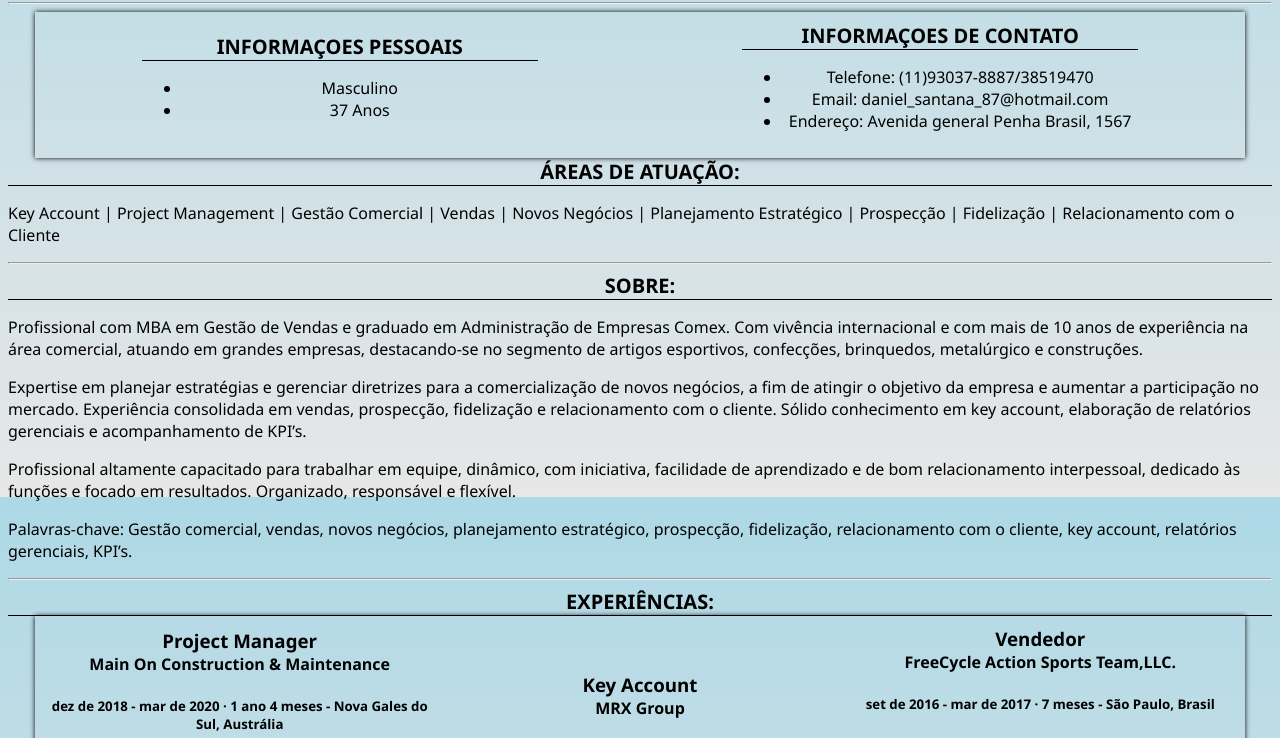
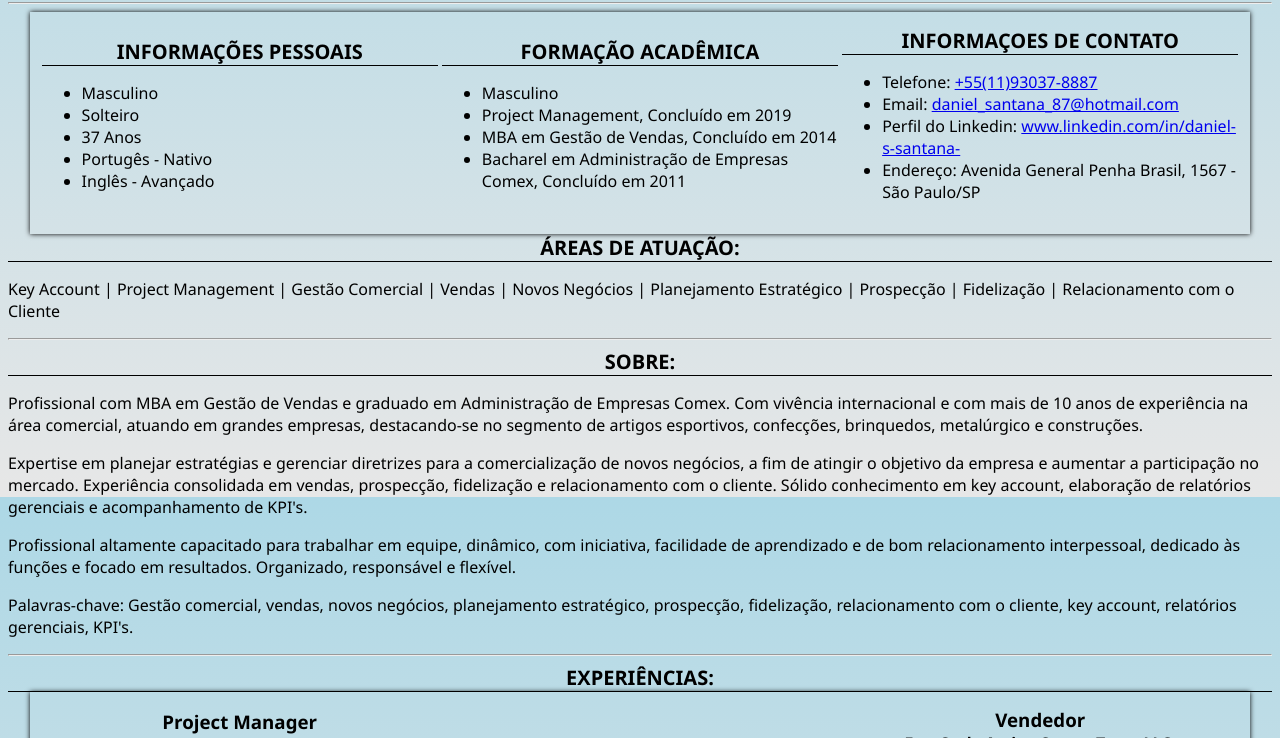
Before and after one commit to dsdaniel-santana/cv, a plain HTML site: page index.html in a window 1280 px wide. Shown: the part 303-1041 px from the top of the page. Drawn offline with Linux system fonts and the light colour scheme.

Commit message:
atualização CV

```diff
--- a/css/style.css
+++ b/css/style.css
@@ -24,7 +24,7 @@
     }
 
     h1 {
-        background-color: #0077D7;
+        background-color: #76b5e8;
         color: white;
         text-align: center;
         padding-top: 10px;
@@ -48,7 +48,7 @@
     }
 
     #box {box-shadow: black 0 0 5px;
-        padding: 5px;
+        padding: 10px;
         display: flex;
         justify-content: space-around;
         align-items: center;
@@ -68,7 +68,9 @@
    h1, h2, h3, h4, h5 p {
     margin: 0;
     padding: 0;
-}
+    }
+
+    li {text-align: left;}
 
 
 
--- a/index.html
+++ b/index.html
@@ -22,19 +22,36 @@
         <div id="box">
 
             <article>
-                <h2>Informaçoes Pessoais</h2>
+                <h2>Informações Pessoais</h2>
                 <ul>
                     <li>Masculino</li>
+                    <li>Solteiro</li>
                     <li>37 Anos</li>
+                    <li>Portugês - Nativo</li>
+                    <li>Inglês - Avançado</li>
+
                 </ul>
             </article>
 
             <article>
+                <h2>Formação Acadêmica</h2>
+                <ul>
+                    <li>Masculino</li>
+                    <li>Project Management, Concluído em 2019</li>
+                    <li>MBA em Gestão de Vendas, Concluído em 2014</li>
+                    <li>Bacharel em Administração de Empresas Comex, Concluído em 2011</li>
+                </ul>
+            </article>
+
+
+            <article>
                 <h2>Informaçoes de Contato</h2>
                 <ul>
-                    <li>Telefone: (11)93037-8887/38519470</li>
-                    <li>Email: daniel_santana_87@hotmail.com</li>
-                    <li>Endereço: Avenida general Penha Brasil, 1567</li>
+
+                    <li>Telefone: <a href="tel:11930378887">+55(11)93037-8887</a></li>
+                    <li>Email: <a href="mailto:daniel_santana_87@hotmail.com">daniel_santana_87@hotmail.com</a> </li>
+                    <li>Perfil do Linkedin: <a href="www.linkedin.com/in/daniel-s-santana-">www.linkedin.com/in/daniel-s-santana-</a></li>
+                    <li>Endereço: Avenida General Penha Brasil, 1567 - São Paulo/SP</li>
                 </ul>
             </article>
 
@@ -56,7 +73,7 @@
             Expertise em planejar estratégias e gerenciar diretrizes para a comercialização de novos negócios, a fim de
             atingir o objetivo da empresa e aumentar a participação no mercado. Experiência consolidada em vendas,
             prospecção, fidelização e relacionamento com o cliente. Sólido conhecimento em key account, elaboração de
-            relatórios gerenciais e acompanhamento de KPI’s.
+            relatórios gerenciais e acompanhamento de KPI's.
         </p>
         <p>
             Profissional altamente capacitado para trabalhar em equipe, dinâmico, com iniciativa, facilidade de
@@ -66,11 +83,12 @@
 
         <p>
             Palavras-chave: Gestão comercial, vendas, novos negócios, planejamento estratégico, prospecção, fidelização,
-            relacionamento com o cliente, key account, relatórios gerenciais, KPI’s.
+            relacionamento com o cliente, key account, relatórios gerenciais, KPI's.
         </p>
         <hr>
 
         <h2>Experiências:</h2>
+
         <div id="box">
 
             <article>
@@ -87,7 +105,6 @@
                 </ul>
                 <p>Principais resultados: O lucro líquido dos projetos que eu atendia teve um crescimento expressivo no período de 1 ano. Algumas tarefas foram organizadas de forma diferente do que eram realizadas e isso teve um reflexo positivo no trabalho desenvolvido.</p>
             </article>
-
 
             <article>
 
@@ -123,25 +140,8 @@
 
                 <p>Principais resultados: Premiado 5x consecutivas como o melhor vendedor do mês.</p>
             </article>
-
-
-
-
         </div>
     </div>
-
-
-
-
-
-
-
-
-
-
-
-
-
 </body>
 
 </html>
```
